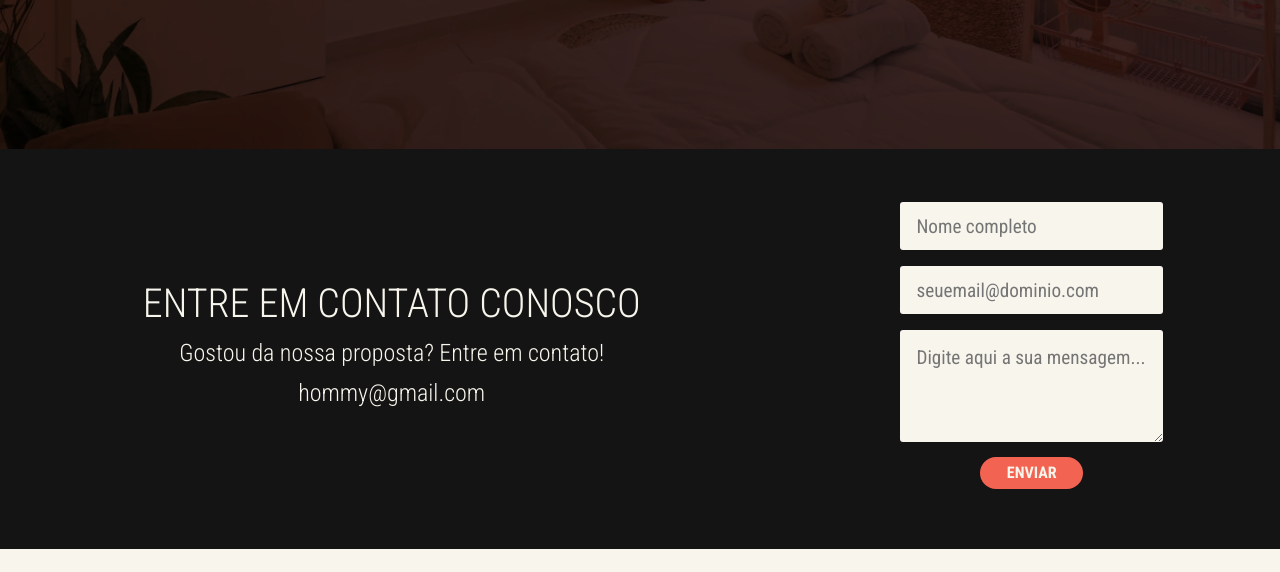
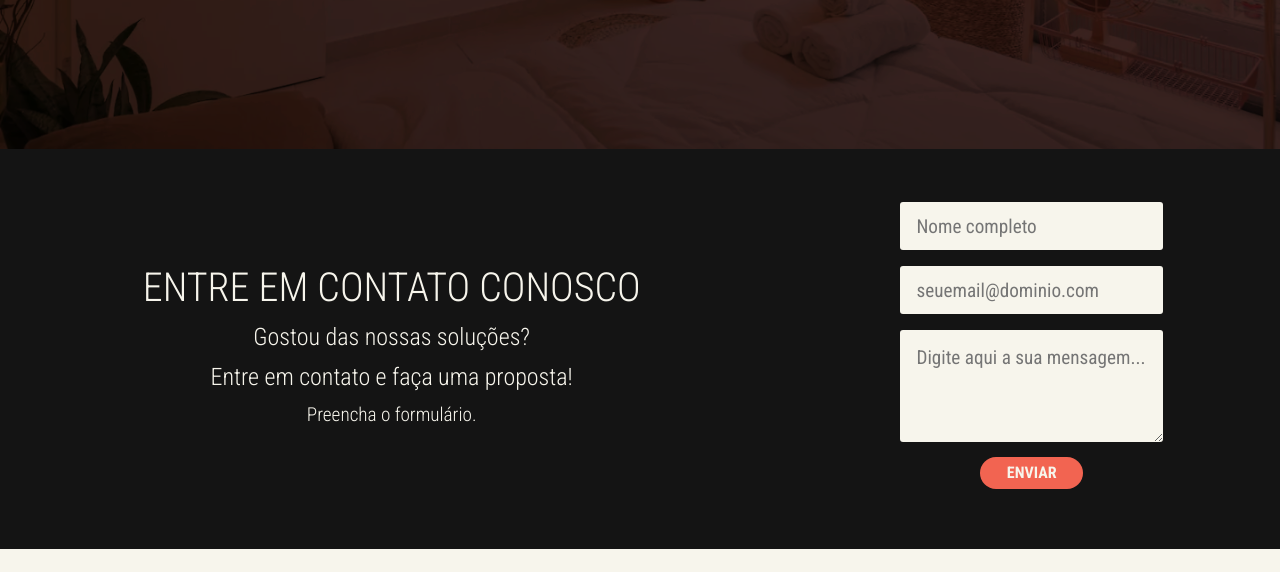
Before and after one commit to naccaratocarolina/hommy-front, a plain HTML site: page index.html in a window 1280 px wide. Shown: the part 2819-3391 px from the top of the page. Drawn offline with Linux system fonts and the light colour scheme.

Commit message:
alterei secao 6 leads

```diff
--- a/index.html
+++ b/index.html
@@ -134,8 +134,9 @@
   <div class="seçao-6">
     <div class="coluna">
       <h1>ENTRE EM CONTATO CONOSCO</h1>
-      <h2>Gostou da nossa proposta? Entre em contato!</h2>
-      <h3>hommy@gmail.com</h3>
+      <h2>Gostou das nossas soluções?</h2>
+      <h2>Entre em contato e faça uma proposta!</h2>
+      <h3>Preencha o formulário.</h3>
     </div>
 
     <div class="form">
--- a/style.css
+++ b/style.css
@@ -359,10 +359,17 @@ ul {
   font-weight: lighter;
 }
 
-.seçao-6 h2, h3 {
+.seçao-6 h2 {
   color: var(--cor-terciaria);
   margin-bottom: 1.5vh;
   font-size: 1.5em;
+  font-weight: lighter;
+}
+
+.seçao-6 h3 {
+  color: var(--cor-terciaria);
+  margin-bottom: 1vh;
+  font-size: 1.2em;
   font-weight: lighter;
 }
 
```
